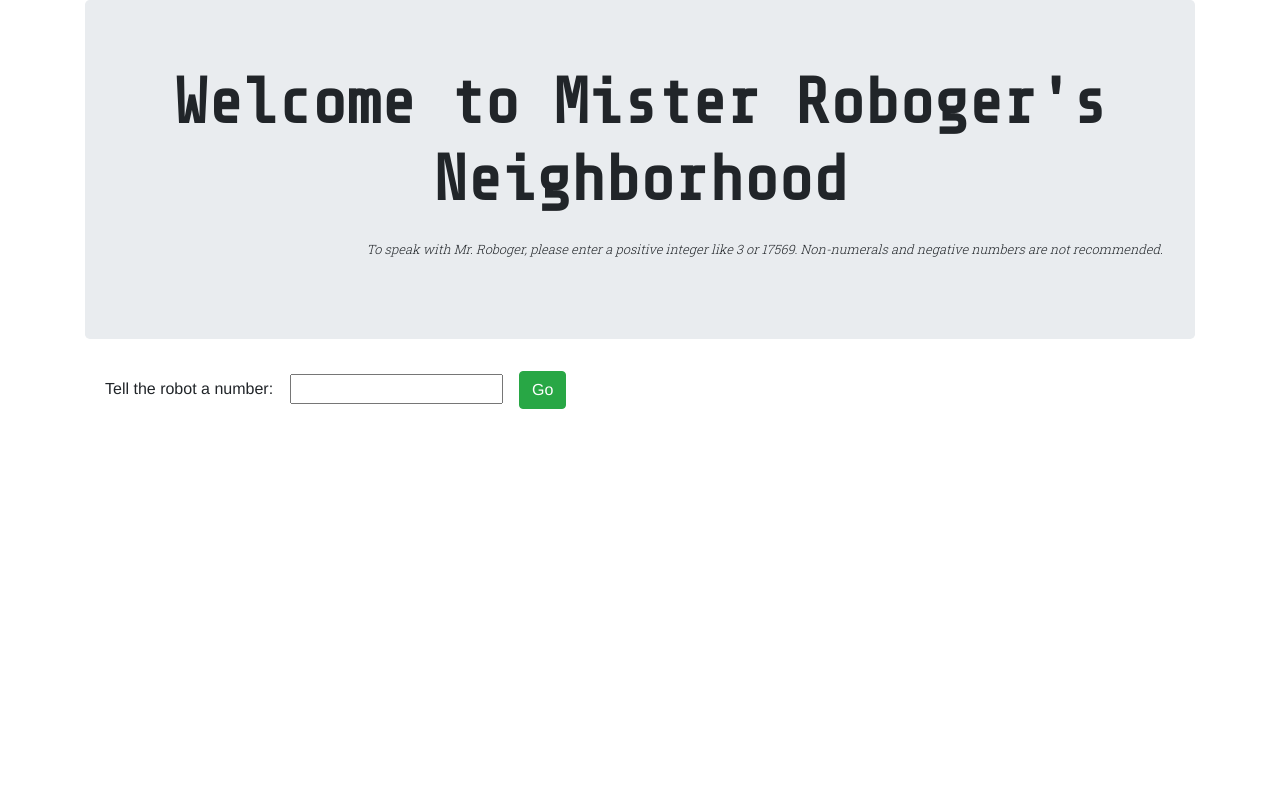
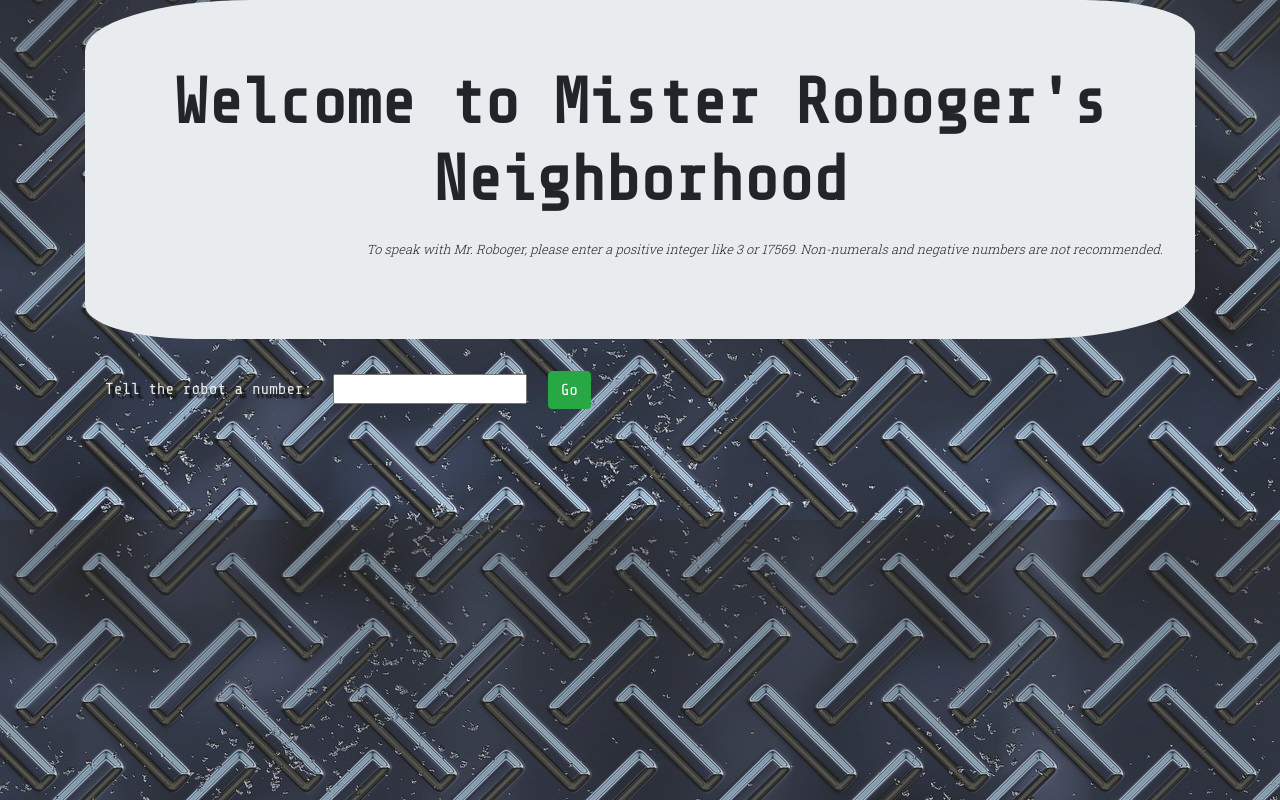
Before and after one commit to sinkstyt/robot-speaks, a plain HTML site: page index.html in a window 1280 px wide. Drawn offline with nearby package versions, Linux system fonts and the light colour scheme.

Commit message:
improve background image, text styling

```diff
--- a/css/styles.css
+++ b/css/styles.css
@@ -1,5 +1,14 @@
 body {
-  font-family:'Franklin Gothic Medium', 'Arial Narrow', Arial, sans-serif;
+  font-family: 'Share Tech Mono', monospace;
+  background-image: linear-gradient(rgba(0, 0, 255, 0.5), rgba(255, 255, 0, 0.5));
+  background-image: linear-gradient(rgba(69, 69, 69, 0.5), rgba(176, 176, 176, 0.16)), url("../img/metal-grating.jpg");
+  background-repeat: repeat-y;
+  overflow: scroll;
+  background-color: #040302;
+}
+form, .results {
+  color: rgba(255, 255, 255, 0.892);
+  text-shadow: 4px 4px 2px  #030303;
 }
 .instruction {
   font-style: italic;
@@ -9,12 +18,19 @@ body {
   text-align: right;
   margin-top: 22px;
 }
+.jumbotron {
+  border-radius: 15% 10%;
+}
 .jumbotron h1 {
   font-family: 'Share Tech Mono', monospace;
   font-size: 48pt;
   font-weight: 900;
   text-align: center;
 }
-ul {
+.results {
+  margin: 10%;
+}
+ul.output-list {
   list-style-type: none;
+  padding-left: 0;
 }
```
